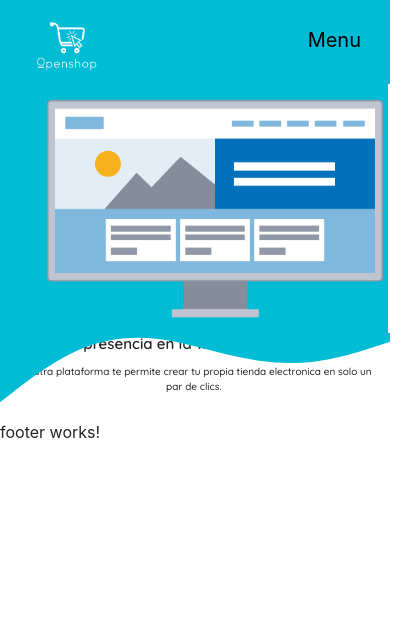
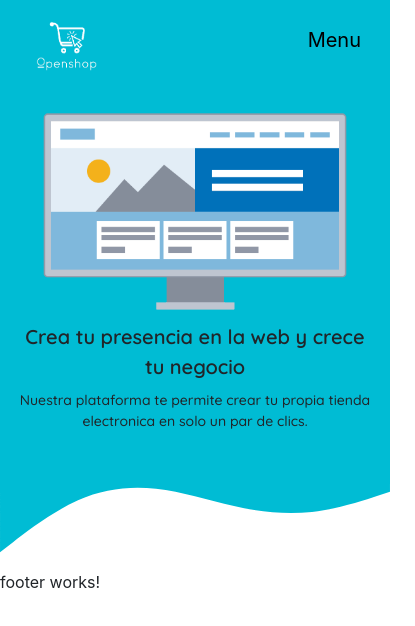
Before and after one commit to AdonayVasquez/OpenShop, an Angular app: page /inicio in a window 390 px wide. Shown: the top 626 px of the page, 415 px wide, since content can reach past the window. Built offline with nearby package versions, Linux system fonts and the light colour scheme.

Commit message:
Landing preliminar responsive

```diff
--- a/src/app/pages/inicio/inicio.component.css
+++ b/src/app/pages/inicio/inicio.component.css
@@ -53,25 +53,33 @@
 
 @media (max-width: 575.98px) {
   .row {
-    height: 250px;
+    height: 400px;
 
-   /*  width: 100vw;
+    width: 100vw;
     position: relative;
     left: 50%;
     right: 50%;
     margin-left: -50vw;
-    margin-right: -50vw; */
+    margin-right: -50vw;
     /* background-color: #0099ff; */
     background-color: #00bcd4;
   }
 
+  #div-imgInicio {
+    width: auto;
+  }
+
+  #col-eslogan {
+    margin-top: 0px;
+  }
+
   #label-titulo {
-    font-size: 15px;
+    font-size: 20px;
     font-weight: 600;
   }
 
   #label-descripcion {
-    font-size: 10px;
+    font-size: 14px;
     font-weight: 500;
   }
 
```
